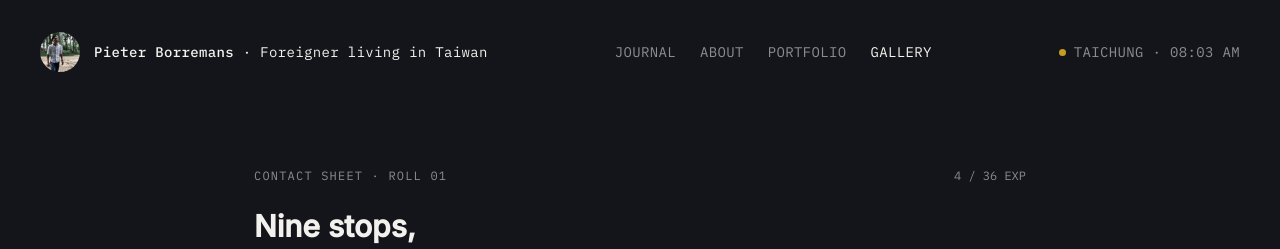
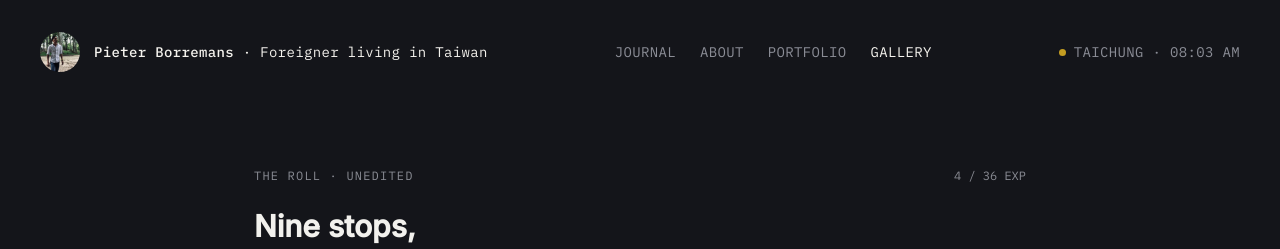
Before and after one commit to sillyledger/personal, a Next.js app: page /gallery in a window 1280 px wide. Shown: the top 249 px of the page. Built offline with nearby package versions, Linux system fonts and the light colour scheme.

Commit message:
Update page.tsx

```diff
--- a/app/gallery/page.tsx
+++ b/app/gallery/page.tsx
@@ -44,7 +44,7 @@ export default function GalleryPage() {
       <GalleryJsonLd />
       <div className="flex items-center justify-between mb-6">
         <span className="font-mono text-xs tracking-widest text-[#8A8C94] uppercase">
-          Contact sheet · roll 01
+          the roll · unedited
         </span>
         <span className="font-mono text-xs text-[#8A8C94]">
           {photos.length} / 36 EXP
```
